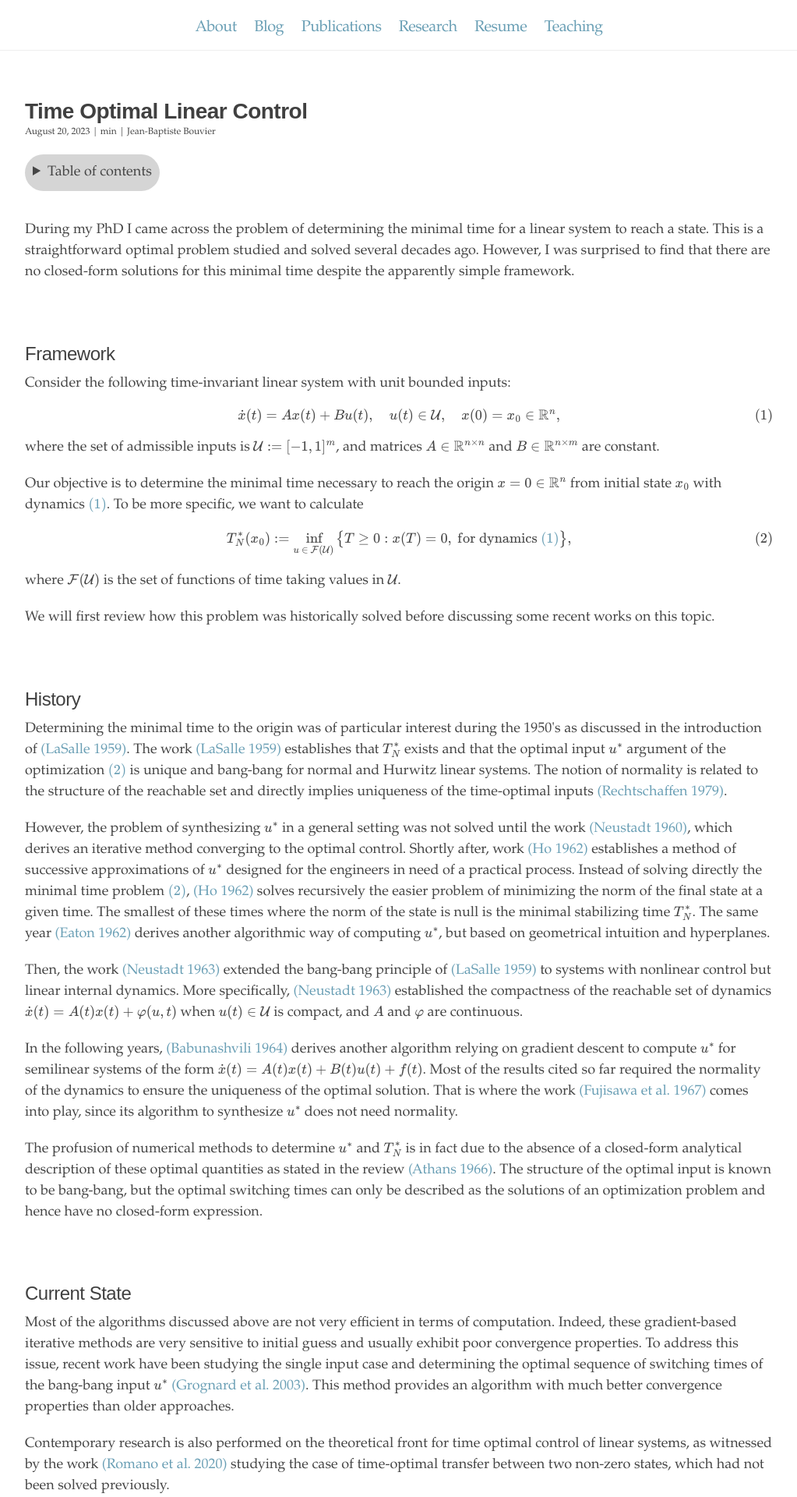
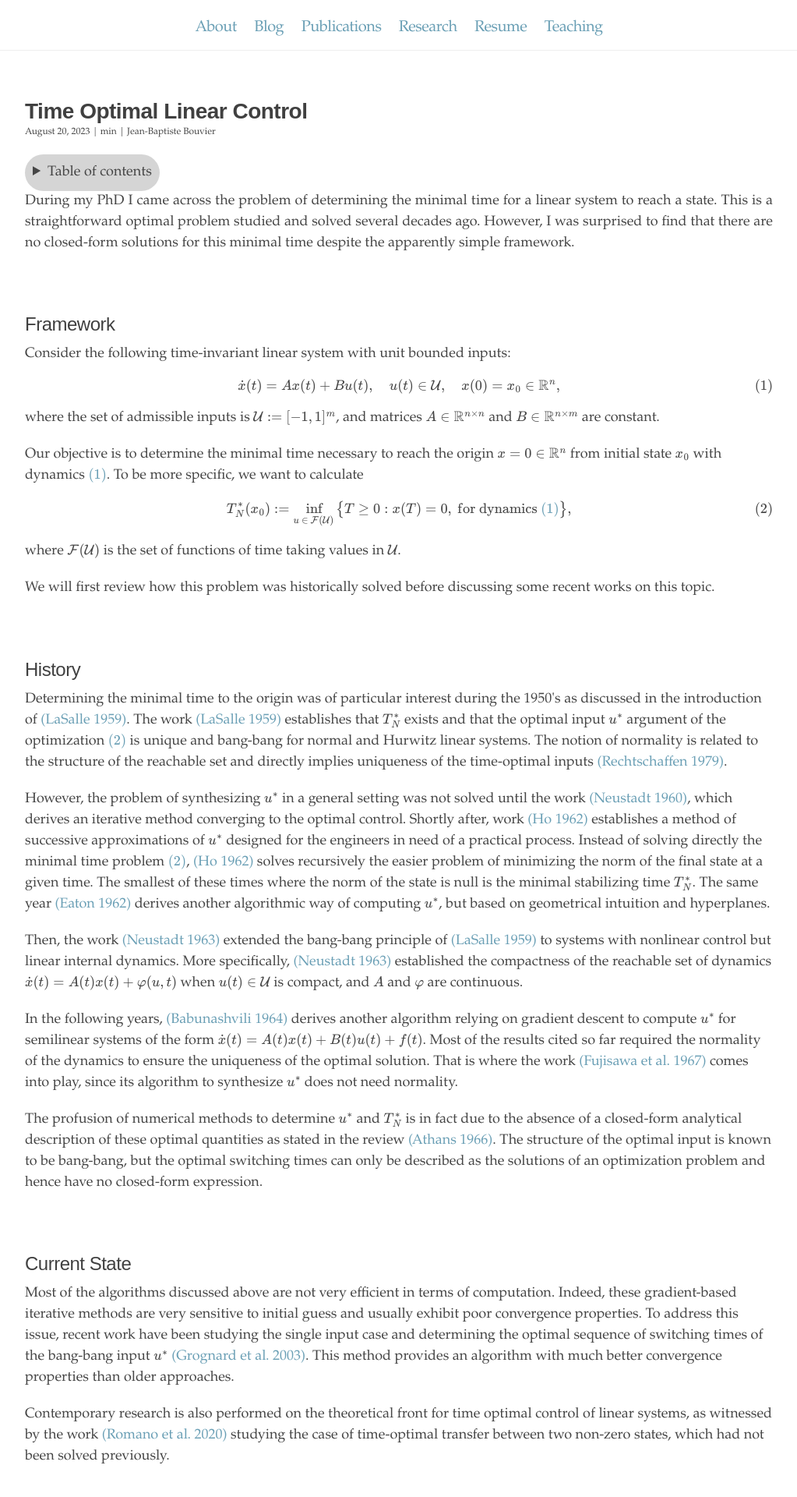
Before and after one commit to Jean-BaptisteBouvier/Jean-BaptisteBouvier.github.io, a Jekyll site: the page built from assets/blog_posts/time_optimal.html, in a window 1280 px wide. Shown: the top 1920 px of the page at 78% size, without its empty margins (128-1151 px from the left). Built offline with Jekyll 4.4.1, drawn with Linux system fonts in a browser that asks for light colours; formulas are drawn with MathJax 3; a script that is not in the unit is left out.

Commit message:
Add files via upload

```diff
--- a/assets/css/pages_style.css
+++ b/assets/css/pages_style.css
@@ -47,7 +47,10 @@ p, details {
 	font-size: 12px;
 }
 .abstract {
-	margin-top: 1cm;
+	margin-top: 0mm;
+	margin-bottom: 4mm;
+	text-align: justify;
+	text-justify: inter-word;
 }
 .reference {
 	margin-bottom: 3mm;
```
